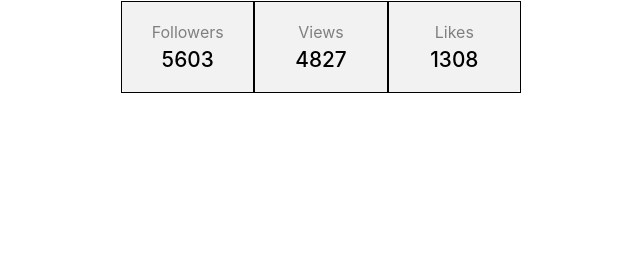
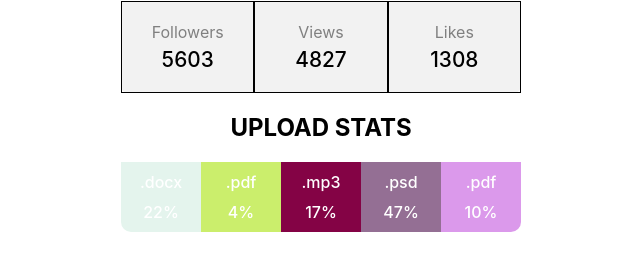
Before and after one commit to MarcinKowalczykk/goit-react-hw-01-components, a React (Create React App) app: page / in a window 1280 px wide. Shown: the part 525-796 px from the top of the page, without its empty margins (319-959 px from the left). Built offline with nearby package versions, Linux system fonts and the light colour scheme.

Commit message:
statistics-added

```diff
--- a/src/components/App.jsx
+++ b/src/components/App.jsx
@@ -1,6 +1,9 @@
 import Profile from "./profile/Profile";
+import Statistics from "./statistics/Statistics";
+
 import user from 'user';
-// import Statistics from "./statistics/Statistics"
+import data from 'data';
+
 export const App = () => {
   return (
     <>
@@ -11,6 +14,10 @@ export const App = () => {
       avatar={user.avatar}
       stats={user.stats}
       />
+       <Statistics
+              title="upload stats"
+              stats={data}
+            />
     </>
   );
 };
--- a/src/components/statistics/Statistics.jsx
+++ b/src/components/statistics/Statistics.jsx
@@ -0,0 +1,39 @@
+import css from "./Statistics.module.css";
+import PropTypes from "prop-types";
+
+const getRandomColor = () => {
+    return `#${Math.floor(Math.random()*16777215).toString(16)}`;
+}
+
+export default function Statistics({title, stats}) {
+    return (
+        <section className={css.statistics}>
+
+            {title && <h2 className={css.title}>{title}</h2>}
+
+            <ul className={css["stat-list"]}>
+                {stats.map(({id, label, percentage}) => (
+                    <li
+                    className={css.item}
+                    key={id}
+                    style={{
+                        backgroundColor: getRandomColor(),
+                    }}>
+                        <span className={css.label}>{label}</span>
+                        <span className={css.percentage}>{percentage}%</span>
+                    </li>
+                ))}
+            </ul>
+
+        </section>
+    )
+}
+
+Statistics.propTypes = {
+    title: PropTypes.string,
+    stats: PropTypes.arrayOf(PropTypes.shape({
+        id: PropTypes.string.isRequired,
+        label: PropTypes.string.isRequired,
+        percentage: PropTypes.number.isRequired,
+    })),
+  };
--- /dev/null
+++ b/src/components/statistics/Statistics.module.css
@@ -0,0 +1,37 @@
+.statistics {
+  border-radius: 7px;
+  text-align: center;
+  max-width: 400px;
+  margin: auto;
+}
+
+.title {
+  text-transform: uppercase;
+  color: rgb(0, 0, 0);
+  font-size: 1.5rem;
+  font-weight: 700;
+}
+
+.stat-list {
+  display: flex;
+}
+
+.item {
+  width: 100%;
+  max-width: 20%;
+  display: flex;
+  flex-direction: column;
+  justify-content: center;
+  gap: 10px;
+  padding: 10px;
+  font-weight: 500;
+  color: rgb(255, 255, 255);
+}
+
+.item:last-child {
+  border-bottom-right-radius: 10px;
+}
+
+.item:first-child {
+  border-bottom-left-radius: 10px;
+}
--- /dev/null
+++ b/src/data.json
@@ -0,0 +1,7 @@
+[
+  { "id": "id-1", "label": ".docx", "percentage": 22 },
+  { "id": "id-2", "label": ".pdf", "percentage": 4 },
+  { "id": "id-3", "label": ".mp3", "percentage": 17 },
+  { "id": "id-4", "label": ".psd", "percentage": 47 },
+  { "id": "id-5", "label": ".pdf", "percentage": 10 }
+]
```
Also changed, not shown: src/friends.json (added, +32 -0 lines).
